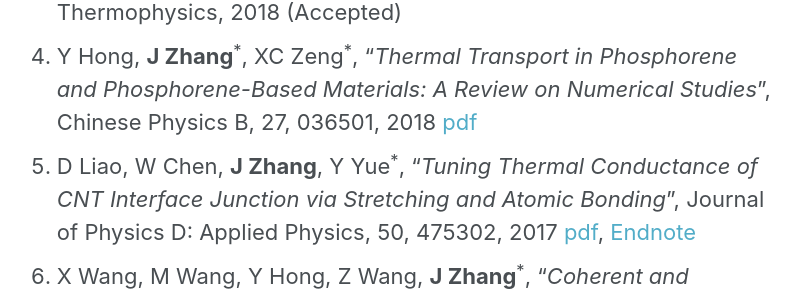
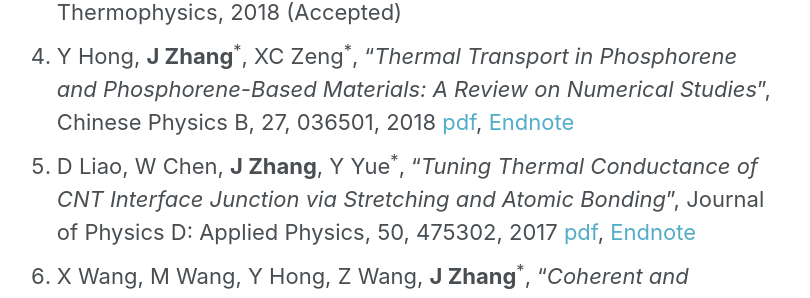
Before and after one commit to JingchaoZhang/JingchaoZhang.github.io, a Jekyll site: the page built from _pages/publications.md, in a window 1280 px wide and 900 px high, scrolled down 462 px. Shown: the part 151-449 px from the top of the window, without its empty margins (267-1077 px from the left). Built offline with Jekyll 4.4.1, drawn with Linux system fonts in a browser that asks for light colours.

Commit message:
Update publications.md

```diff
--- a/_pages/publications.md
+++ b/_pages/publications.md
@@ -10,7 +10,7 @@
 1. Y Hong, **J Zhang**<sup>\*</sup>, XC Zeng<sup>\*</sup>, "_Monolayer and Bilayer Polyaniline C<sub>3</sub>N: Two-Dimensional Semiconductors with High Thermal Conductivity_", Nanoscale, DOI: 10.1039/C7NR08458G, 2018 (Accepted) [url](http://pubs.rsc.org/en/content/articlelanding/2018/nr/c7nr08458g#!divAbstract)
 1. Y Hong, M Ju, **J Zhang**<sup>\*</sup>, XC Zeng<sup>\*</sup>, "_Phonon Thermal Transport in Graphene/MoSe<sub>2</sub> van der Waals Heterobilayer_", Physical Chemistry Chemical Physics, 20, 2637-2645, 2018 [pdf](https://drive.google.com/file/d/1k5u2lq0edLLrHe_thXeGPViDP6baNOrH/view?usp=sharing), [Endnote](https://drive.google.com/uc?export=download&id=1ZJy2oPJVW0wXyWCvhVaUJGBgGGVWsfaS)
 1. C Li, **J Zhang**, Q Xiong, G Lorenzini, Y Yue<sup>\*</sup>, "_pH Effect on Thermal Response of Fluorescence Spectroscopy of Graphene Quantum Dots for Nanoscale Thermal Characterization_", Journal of Engineering Thermophysics, 2018 (Accepted)
-1. Y Hong, **J Zhang**<sup>\*</sup>, XC Zeng<sup>\*</sup>, "_Thermal Transport in Phosphorene and Phosphorene-Based Materials: A Review on Numerical Studies_", Chinese Physics B, 27, 036501, 2018 [pdf](https://drive.google.com/file/d/1u7typxe5JFBIy2WccJqppn1kRMj4wYIm/view?usp=sharing)
+1. Y Hong, **J Zhang**<sup>\*</sup>, XC Zeng<sup>\*</sup>, "_Thermal Transport in Phosphorene and Phosphorene-Based Materials: A Review on Numerical Studies_", Chinese Physics B, 27, 036501, 2018 [pdf](https://drive.google.com/file/d/1u7typxe5JFBIy2WccJqppn1kRMj4wYIm/view?usp=sharing), [Endnote](https://drive.google.com/uc?export=download&id=1bVoKtKJo2kXffScuZml13ccHEqH1V6ih)
 1. D Liao, W Chen, **J Zhang**, Y Yue<sup>\*</sup>, "_Tuning Thermal Conductance of CNT Interface Junction via Stretching and Atomic Bonding_", Journal of Physics D: Applied Physics, 50, 475302, 2017 [pdf](https://drive.google.com/file/d/0B3Yj4QkZpI-dUjhxMnhKcUVYRW8/view?usp=sharing), [Endnote](https://drive.google.com/uc?export=download&id=0B3Yj4QkZpI-dZ3d0UVNwaHBia2c)
 1. X Wang, M Wang, Y Hong, Z Wang, **J Zhang**<sup>\*</sup>, "_Coherent and Incoherent Phonon Transport in Graphene and Nitrogenated Holey Graphene Superlattice_", Physical Chemistry Chemical Physics, 19, 24240-24248, 2017 [pdf](https://drive.google.com/file/d/0B3Yj4QkZpI-dcjJnX3NzRFBJeXM/view?usp=sharing), [Endnote](https://drive.google.com/uc?export=download&id=0B3Yj4QkZpI-dSUV0RHpCZGVOZlE)
 1. X Wang, Y Hong, P K L Chan, **J Zhang**<sup>\*</sup>, "_Phonon Thermal Transport in Silicene-Germanene Superlattice: A Molecular Dynamics Study_", Nanotechnology, 28, 255403, 2017 [pdf](https://drive.google.com/file/d/0B3Yj4QkZpI-dWFZsdUFQei1GRjA/view?usp=sharing), [Endnote](https://drive.google.com/uc?export=download&id=0B3Yj4QkZpI-dQm9Wd1Q4SjdSRUk)
```
